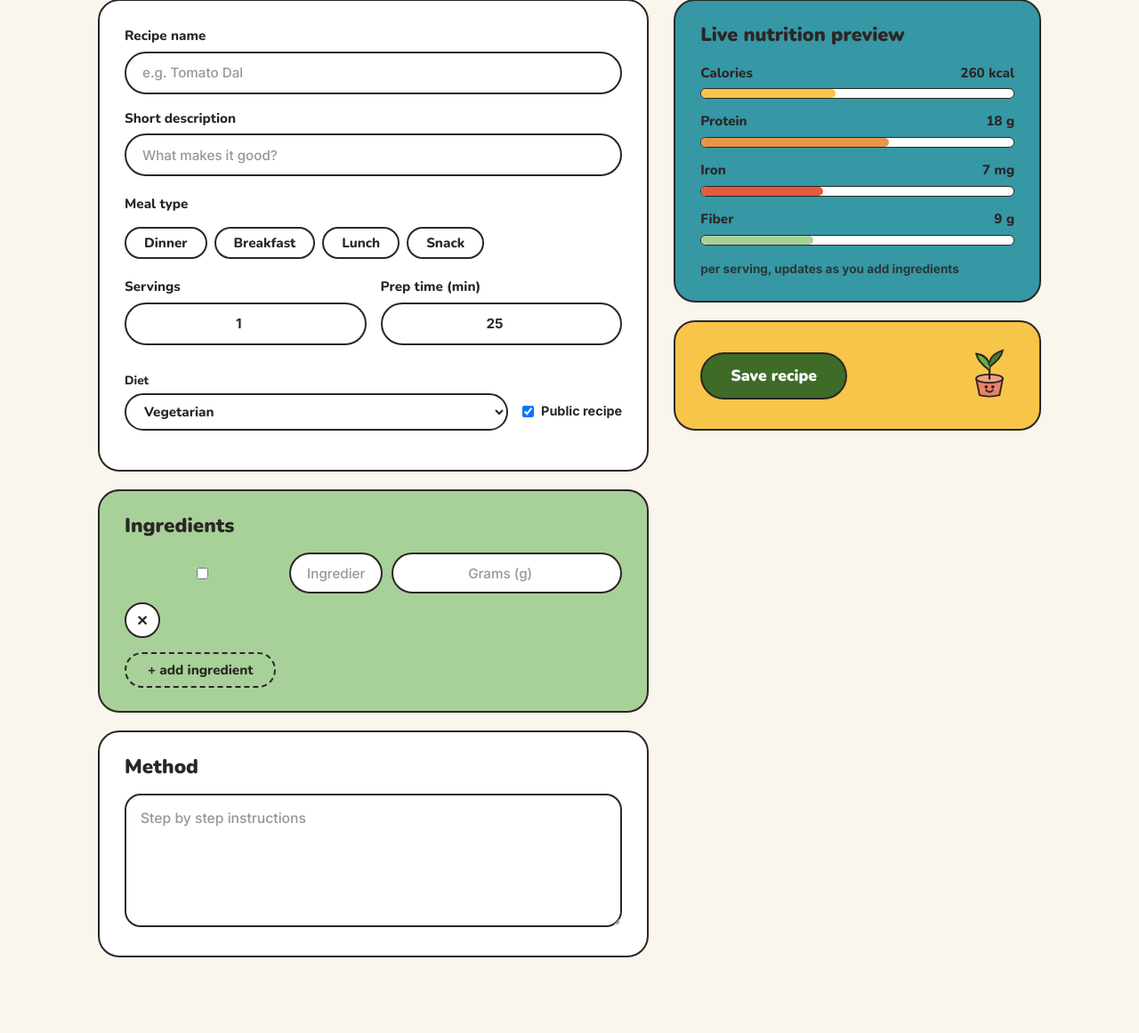
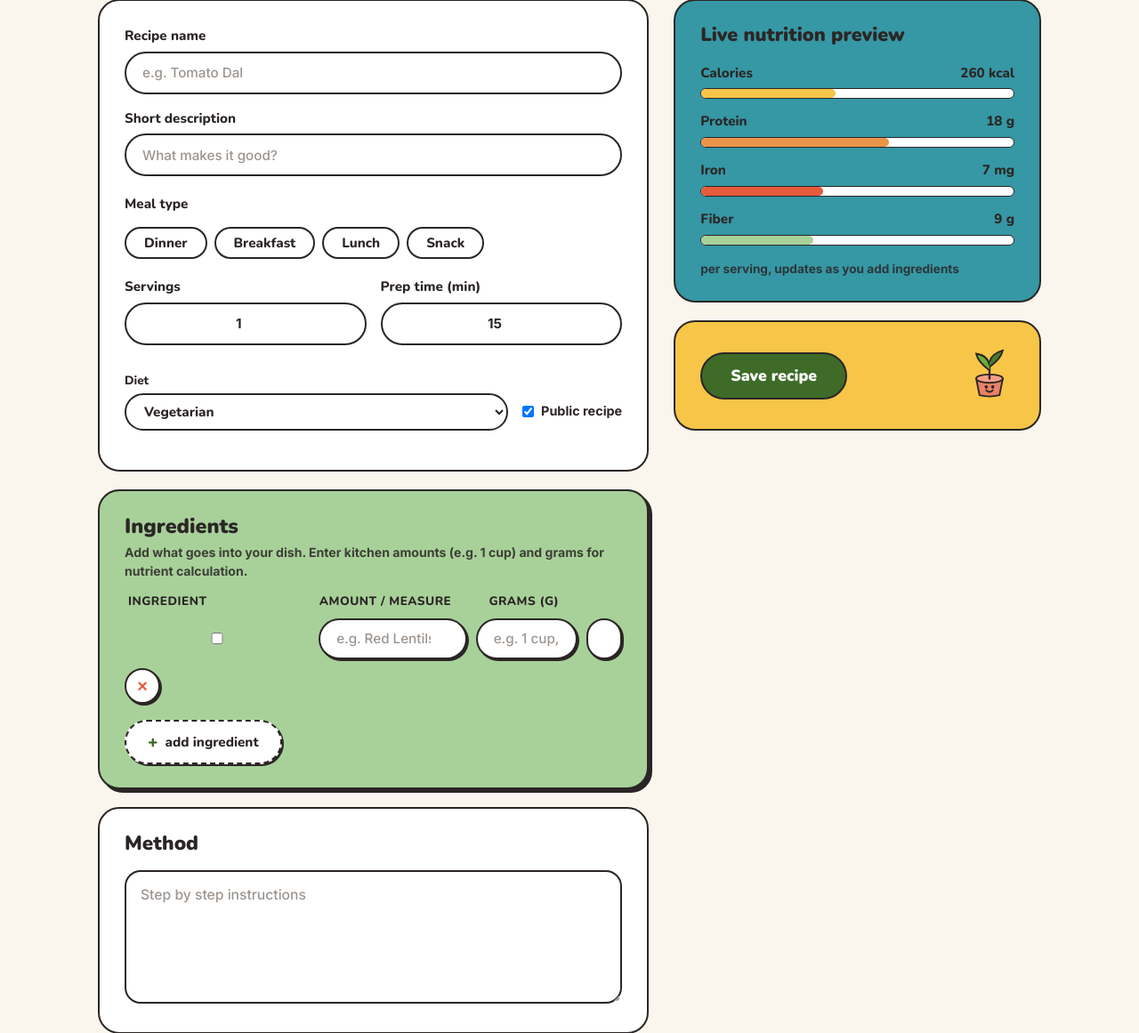
Before and after one commit to varshathakur333/Sproutly, a Django app: page /recipes/new/ in a window 1280 px wide. Shown: the part 209-1370 px from the top of the page at 89% size. Run offline with Django 5.2, Linux system fonts and the light colour scheme; the visitor is signed in with stand-in values (Sample User, id 1).

Commit message:
Fix recipe creation validation, improve ingredients UI, and enhance recipe search matching

```diff
--- a/recipes/forms.py
+++ b/recipes/forms.py
@@ -34,8 +34,26 @@ class RecipeForm(forms.ModelForm):
 
     def __init__(self, *args, **kwargs):
         super().__init__(*args, **kwargs)
+        self.fields['cook_time'].required = False
+        self.fields['cook_time'].initial = 0
+        self.fields['prep_time'].required = False
+        self.fields['prep_time'].initial = 15
+        self.fields['instructions'].required = False
+        self.fields['description'].required = False
         if 'image' in self.fields:
             self.fields['image'].widget.attrs.update({'class': 'form-control', 'accept': 'image/*'})
+
+    def clean_cook_time(self):
+        val = self.cleaned_data.get('cook_time')
+        return val if val is not None else 0
+
+    def clean_prep_time(self):
+        val = self.cleaned_data.get('prep_time')
+        return val if val is not None else 15
+
+    def clean_instructions(self):
+        val = self.cleaned_data.get('instructions')
+        return val.strip() if val else 'Mix ingredients and enjoy!'
 
 
 class RecipeNutritionManualForm(forms.Form):
--- a/recipes/views.py
+++ b/recipes/views.py
@@ -157,11 +157,18 @@ def recipe_create(request):
                     grams = ing_data.get('grams')
                     display_text = ing_data.get('display_text', '').strip()
 
-                    if ing_name and grams:
-                        ingredient, _ = Ingredient.objects.get_or_create(
-                            name=ing_name,
-                            defaults={'category': 'other', 'is_vegan': recipe.diet_type == 'vegan'}
-                        )
+                    if ing_name:
+                        if not grams or grams <= 0:
+                            grams = Decimal('50')
+                        if not display_text:
+                            display_text = f"{int(grams)}g"
+                        ingredient = Ingredient.objects.filter(name__iexact=ing_name).first()
+                        if not ingredient:
+                            ingredient = Ingredient.objects.create(
+                                name=ing_name,
+                                category='other',
+                                is_vegan=(recipe.diet_type == 'vegan')
+                            )
                         RecipeIngredient.objects.create(
                             recipe=recipe,
                             ingredient=ingredient,
@@ -227,11 +234,18 @@ def recipe_edit(request, slug):
                     grams = ing_data.get('grams')
                     display_text = ing_data.get('display_text', '').strip()
 
-                    if ing_name and grams:
-                        ingredient, _ = Ingredient.objects.get_or_create(
-                            name=ing_name,
-                            defaults={'category': 'other', 'is_vegan': recipe.diet_type == 'vegan'}
-                        )
+                    if ing_name:
+                        if not grams or grams <= 0:
+                            grams = Decimal('50')
+                        if not display_text:
+                            display_text = f"{int(grams)}g"
+                        ingredient = Ingredient.objects.filter(name__iexact=ing_name).first()
+                        if not ingredient:
+                            ingredient = Ingredient.objects.create(
+                                name=ing_name,
+                                category='other',
+                                is_vegan=(recipe.diet_type == 'vegan')
+                            )
                         RecipeIngredient.objects.create(
                             recipe=recipe,
                             ingredient=ingredient,
--- a/static/css/sproutly.css
+++ b/static/css/sproutly.css
@@ -1786,9 +1786,17 @@ select.form-control {
   margin-bottom: 16px;
 }
 
+.ingredient-headers {
+  display: grid;
+  grid-template-columns: 2fr 1.6fr 1.1fr 40px;
+  gap: 10px;
+  padding: 0 4px;
+  margin-bottom: 8px;
+}
+
 .form-ingredient-row {
   display: grid;
-  grid-template-columns: 1.8fr 1fr auto;
+  grid-template-columns: 2fr 1.6fr 1.1fr 40px;
   gap: 10px;
   align-items: center;
 }
@@ -1797,6 +1805,39 @@ select.form-control {
   border: var(--border-thick);
   border-radius: var(--radius-full);
   height: 46px;
+}
+
+.ingredient-remove-btn {
+  width: 40px;
+  height: 40px;
+  border-radius: 50%;
+  background: #FFFFFF;
+  border: var(--border-thick);
+  font-size: 1.25rem;
+  font-weight: 900;
+  line-height: 1;
+  cursor: pointer;
+  display: flex;
+  align-items: center;
+  justify-content: center;
+  box-shadow: 2px 2px 0 var(--clr-dark);
+  transition: all 0.15s ease;
+  color: #E55B3C;
+}
+
+.ingredient-remove-btn:hover {
+  background: #FFE6E2;
+  transform: scale(1.05);
+}
+
+@media (max-width: 640px) {
+  .ingredient-headers {
+    display: none;
+  }
+  .form-ingredient-row {
+    grid-template-columns: 1fr 1fr auto;
+    gap: 8px;
+  }
 }
 
 .btn-remove-circle {
--- a/templates/recipes/recipe_form.html
+++ b/templates/recipes/recipe_form.html
@@ -146,15 +146,31 @@
       </section>
 
       <!-- 2. Ingredients Card (Sage Green #A4C996) -->
-      <section class="card-neo" style="background-color: var(--clr-sage); padding: 26px 28px; border-radius: var(--radius-card); border: var(--border-thick);">
-        <h2 style="font-family: var(--font-display); font-weight: 900; font-size: 1.4rem; color: var(--clr-dark); margin: 0 0 16px 0;">
-          Ingredients
-        </h2>
+      <section class="card-neo card-neo--ingredients" style="background-color: var(--clr-sage); padding: 26px 28px; border-radius: var(--radius-card); border: var(--border-thick); box-shadow: 4px 4px 0 var(--clr-dark);">
+        <div style="display: flex; justify-content: space-between; align-items: baseline; margin-bottom: 14px; flex-wrap: wrap; gap: 8px;">
+          <div>
+            <h2 style="font-family: var(--font-display); font-weight: 900; font-size: 1.45rem; color: var(--clr-dark); margin: 0 0 4px 0;">
+              Ingredients
+            </h2>
+            <p style="margin: 0; font-size: 0.88rem; font-weight: 700; color: #2B2625; opacity: 0.85;">
+              Add what goes into your dish. Enter kitchen amounts (e.g. 1 cup) and grams for nutrient calculation.
+            </p>
+          </div>
+        </div>
 
         {{ ingredient_formset.management_form }}
-        <div class="ingredient-rows-container" id="ingredient-formset" style="display: flex; flex-direction: column; gap: 10px; margin-bottom: 16px;">
+
+        <!-- Table / Column Headers -->
+        <div class="ingredient-headers" style="display: grid; grid-template-columns: 2fr 1.6fr 1.1fr 40px; gap: 10px; padding: 0 4px; margin-bottom: 8px;">
+          <span style="font-family: var(--font-display); font-weight: 800; font-size: 0.85rem; color: var(--clr-dark); text-transform: uppercase; letter-spacing: 0.5px;">Ingredient</span>
+          <span style="font-family: var(--font-display); font-weight: 800; font-size: 0.85rem; color: var(--clr-dark); text-transform: uppercase; letter-spacing: 0.5px;">Amount / Measure</span>
+          <span style="font-family: var(--font-display); font-weight: 800; font-size: 0.85rem; color: var(--clr-dark); text-transform: uppercase; letter-spacing: 0.5px; text-align: center;">Grams (g)</span>
+          <span></span>
+        </div>
+
+        <div class="ingredient-rows-container" id="ingredient-formset" style="display: flex; flex-direction: column; gap: 10px; margin-bottom: 18px;">
           {% for ing_form in ingredient_formset %}
-            <div class="ingredient-row form-ingredient-row" data-index="{{ forloop.counter0 }}" style="display: grid; grid-template-columns: 2fr 1.2fr auto; gap: 10px; align-items: center;">
+            <div class="ingredient-row form-ingredient-row" data-index="{{ forloop.counter0 }}" style="display: grid; grid-template-columns: 2fr 1.6fr 1.1fr 40px; gap: 10px; align-items: center;">
               {{ ing_form.id }}
               {% if ing_form.DELETE %}{{ ing_form.DELETE }}{% endif %}
 
@@ -163,10 +179,21 @@
                 type="text"
                 name="{{ ing_form.ingredient.html_name }}"
                 class="form-control form-control--pill ingredient-autocomplete"
-                placeholder="Ingredient name…"
+                placeholder="e.g. Red Lentils"
                 value="{{ ing_form.ingredient.value|default:'' }}"
                 autocomplete="off"
-                style="height: 46px; background: #FFFFFF; font-weight: 700;"
+                list="common-ingredients-list"
+                style="height: 46px; background: #FFFFFF; font-weight: 700; border: 2px solid var(--clr-dark); box-shadow: 2px 2px 0 var(--clr-dark);"
+              >
+
+              <!-- Display text (Amount / Serving) -->
+              <input
+                type="text"
+                name="{{ ing_form.display_text.html_name }}"
+                class="form-control form-control--pill ingredient-display"
+                placeholder="e.g. 1 cup, 2 medium"
+                value="{{ ing_form.display_text.value|default:'' }}"
+                style="height: 46px; background: #FFFFFF; font-weight: 700; border: 2px solid var(--clr-dark); box-shadow: 2px 2px 0 var(--clr-dark);"
               >
 
               <!-- Grams -->
@@ -174,28 +201,58 @@
                 type="number"
                 name="{{ ing_form.grams.html_name }}"
                 class="form-control form-control--pill ingredient-grams"
-                placeholder="Grams (g)"
+                placeholder="e.g. 100"
                 min="0"
                 step="0.1"
                 value="{{ ing_form.grams.value|default:'' }}"
-                style="height: 46px; background: #FFFFFF; text-align: center; font-weight: 700;"
+                style="height: 46px; background: #FFFFFF; text-align: center; font-weight: 800; border: 2px solid var(--clr-dark); box-shadow: 2px 2px 0 var(--clr-dark);"
               >
 
-              <input type="hidden" name="{{ ing_form.display_text.html_name }}" value="{{ ing_form.display_text.value|default:'' }}">
-
               <!-- Remove circle button -->
-              <button type="button" class="btn-remove-circle ingredient-remove-btn" aria-label="Remove ingredient">×</button>
+              <button
+                type="button"
+                class="ingredient-remove-btn"
+                aria-label="Remove ingredient"
+                title="Remove ingredient"
+                style="width: 40px; height: 40px; border-radius: 50%; background: #FFFFFF; border: 2px solid var(--clr-dark); font-size: 1.25rem; font-weight: 900; line-height: 1; cursor: pointer; display: flex; align-items: center; justify-content: center; box-shadow: 2px 2px 0 var(--clr-dark); transition: all 0.15s ease; color: #E55B3C;"
+              >×</button>
             </div>
           {% endfor %}
         </div>
+
+        <datalist id="common-ingredients-list">
+          <option value="Red Lentils">
+          <option value="Yellow Moong Dal">
+          <option value="Chickpeas">
+          <option value="Tofu (Firm)">
+          <option value="Tofu (Silken)">
+          <option value="Paneer">
+          <option value="Spinach">
+          <option value="Tomato">
+          <option value="Onion">
+          <option value="Garlic">
+          <option value="Ginger">
+          <option value="Quinoa">
+          <option value="Brown Rice">
+          <option value="Basmati Rice">
+          <option value="Rolled Oats">
+          <option value="Chia Seeds">
+          <option value="Flax Seeds">
+          <option value="Nutritional Yeast">
+          <option value="Soy Milk">
+          <option value="Almond Milk">
+          <option value="Olive Oil">
+          <option value="Cumin Seeds">
+          <option value="Turmeric">
+        </datalist>
 
         <!-- Dashed + Add Ingredient pill -->
         <button
           type="button"
           id="add-ingredient-btn"
-          style="background: transparent; border: 2px dashed var(--clr-dark); border-radius: var(--radius-full); padding: 8px 24px; font-family: var(--font-display); font-weight: 800; font-size: 0.95rem; color: var(--clr-dark); cursor: pointer; display: inline-flex; align-items: center; gap: 6px;"
+          style="background: #FFFFFF; border: 2.5px dashed var(--clr-dark); border-radius: var(--radius-full); padding: 10px 24px; font-family: var(--font-display); font-weight: 800; font-size: 0.95rem; color: var(--clr-dark); cursor: pointer; display: inline-flex; align-items: center; gap: 8px; box-shadow: 2px 2px 0 var(--clr-dark); transition: transform 0.1s ease;"
         >
-          + add ingredient
+          <span style="font-size: 1.2rem; font-weight: 900; color: #3E6B27;">+</span> add ingredient
         </button>
       </section>
 
@@ -333,12 +390,12 @@
       const row    = document.createElement('div');
       row.className = 'ingredient-row form-ingredient-row';
       row.dataset.index = idx;
-      row.style.cssText = 'display: grid; grid-template-columns: 2fr 1.2fr auto; gap: 10px; align-items: center;';
+      row.style.cssText = 'display: grid; grid-template-columns: 2fr 1.6fr 1.1fr 40px; gap: 10px; align-items: center;';
       row.innerHTML = `
-        <input type="text" name="${prefix}-ingredient" class="form-control form-control--pill ingredient-autocomplete" placeholder="Ingredient name…" autocomplete="off" style="height: 46px; background: #FFFFFF; font-weight: 700;">
-        <input type="number" name="${prefix}-grams" class="form-control form-control--pill ingredient-grams" placeholder="Grams (g)" min="0" step="0.1" style="height: 46px; background: #FFFFFF; text-align: center; font-weight: 700;">
-        <input type="hidden" name="${prefix}-display_text" value="">
-        <button type="button" class="btn-remove-circle ingredient-remove-btn" aria-label="Remove ingredient">×</button>
+        <input type="text" name="${prefix}-ingredient" class="form-control form-control--pill ingredient-autocomplete" placeholder="e.g. Red Lentils" autocomplete="off" list="common-ingredients-list" style="height: 46px; background: #FFFFFF; font-weight: 700; border: 2px solid var(--clr-dark); box-shadow: 2px 2px 0 var(--clr-dark);">
+        <input type="text" name="${prefix}-display_text" class="form-control form-control--pill ingredient-display" placeholder="e.g. 1 cup, 2 medium" style="height: 46px; background: #FFFFFF; font-weight: 700; border: 2px solid var(--clr-dark); box-shadow: 2px 2px 0 var(--clr-dark);">
+        <input type="number" name="${prefix}-grams" class="form-control form-control--pill ingredient-grams" placeholder="e.g. 100" min="0" step="0.1" style="height: 46px; background: #FFFFFF; text-align: center; font-weight: 800; border: 2px solid var(--clr-dark); box-shadow: 2px 2px 0 var(--clr-dark);">
+        <button type="button" class="ingredient-remove-btn" aria-label="Remove ingredient" title="Remove ingredient" style="width: 40px; height: 40px; border-radius: 50%; background: #FFFFFF; border: 2px solid var(--clr-dark); font-size: 1.25rem; font-weight: 900; line-height: 1; cursor: pointer; display: flex; align-items: center; justify-content: center; box-shadow: 2px 2px 0 var(--clr-dark); color: #E55B3C;">×</button>
       `;
       formset.appendChild(row);
       totalForms.value = idx + 1;
```
Also changed, not shown: recipes/services.py (+12 -6 lines).
